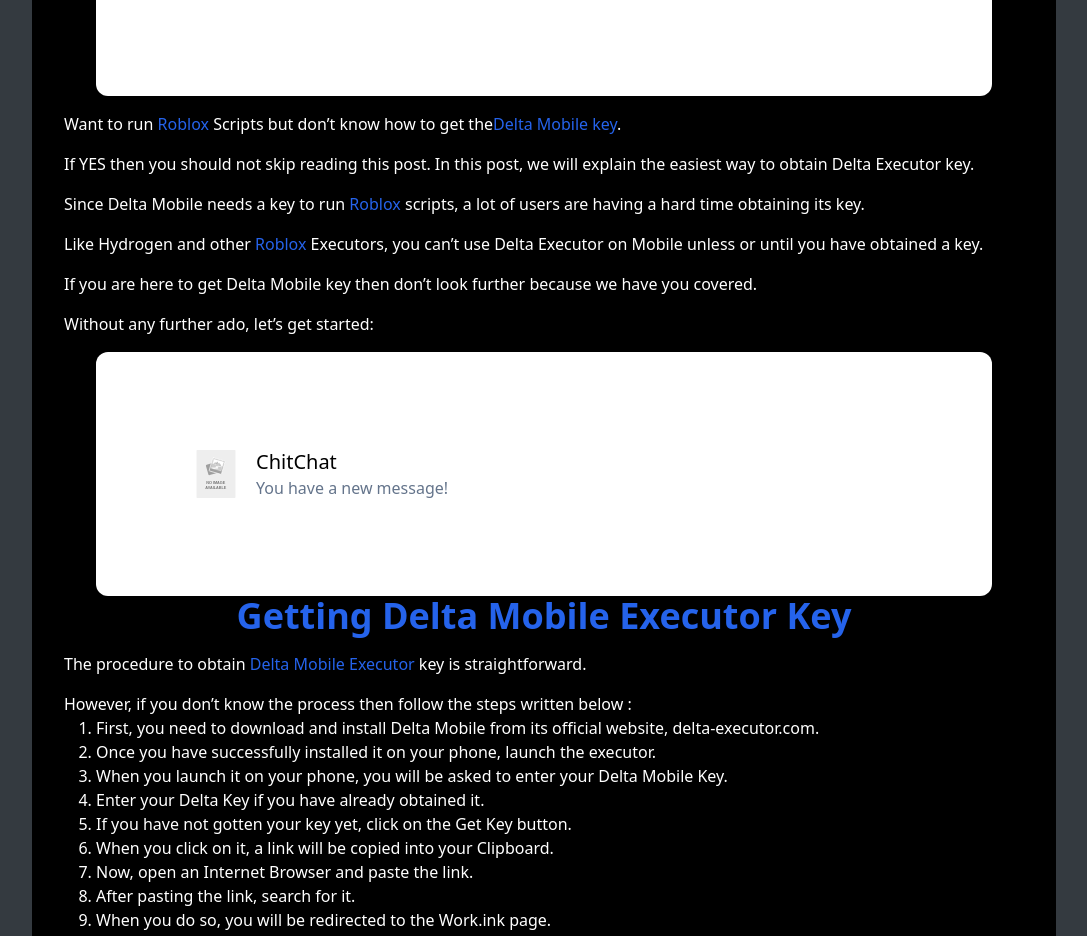
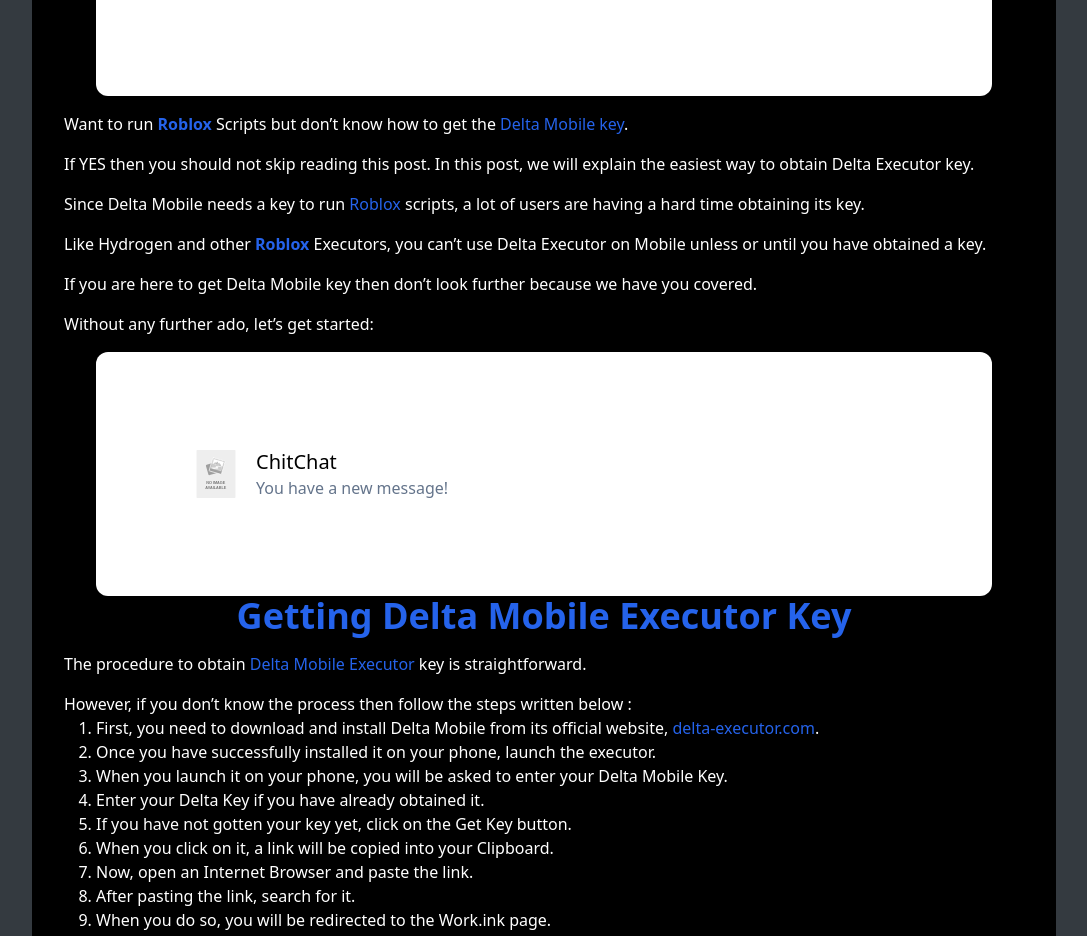
Before and after one commit to anil9450/delta_executor_demo, a Next.js app: page /key in a window 1280 px wide. Shown: the part 388-1324 px from the top of the page, without its empty margins (96-1183 px from the left). Built offline with nearby package versions, Linux system fonts and the light colour scheme.

Commit message:
28-06-2024 updated code for build

```diff
--- a/package.json
+++ b/package.json
@@ -9,6 +9,7 @@
     "lint": "next lint"
   },
   "dependencies": {
+    "@fortawesome/react-fontawesome": "^0.2.2",
     "date-fns": "^3.6.0",
     "moment": "^2.30.1",
     "next": "14.2.3",
--- a/src/app/blog/[slug]/page.jsx
+++ b/src/app/blog/[slug]/page.jsx
@@ -9,7 +9,7 @@
     const post = await getDataone(params.slug);
     return (
         <div className="bg-black">
-            <div className="ml-8 mr-8 text-justify mb-2">
+            <div className="ml-8 mr-8 text-justify mb-2 mt-4">
                 <div className="text-blue-600 text-4xl font-bold" dangerouslySetInnerHTML={{ __html: post[0]['title']['rendered'] }} />
                 <div className="text-white" dangerouslySetInnerHTML={{ __html: post[0]['content']['rendered'] }} />
             </div>
--- a/src/app/key/page.tsx
+++ b/src/app/key/page.tsx
@@ -38,11 +38,11 @@
 
         <p className="text-white mt-4">
           Want to run{" "}
-          <Link className="text-blue-600" href="">
+          <Link className="text-blue-600 font-bold" href="#">
             Roblox
           </Link>{" "}
-          Scripts but don’t know how to get the
-          <Link className="text-blue-600" href="">
+          Scripts but don’t know how to get the{" "}
+          <Link className="text-blue-600" href="#">
             Delta Mobile key
           </Link>
           .
@@ -55,7 +55,7 @@
 
         <p className="text-white mt-4">
           Since Delta Mobile needs a key to run{" "}
-          <a className="text-blue-600" href="">
+          <a className="text-blue-600" href="https://www.roblox.com/">
             Roblox
           </a>{" "}
           scripts, a lot of users are having a hard time obtaining its key.
@@ -63,7 +63,7 @@
 
         <p className="text-white mt-4">
           Like Hydrogen and other{" "}
-          <Link className="text-blue-600" href="">
+          <Link className="text-blue-600 font-bold" href="#">
             Roblox
           </Link>{" "}
           Executors, you can’t use Delta Executor on Mobile unless or until you
@@ -90,7 +90,7 @@
 
           <p className="text-white mt-4">
             The procedure to obtain{" "}
-            <Link className="text-blue-600" href="">
+            <Link className="text-blue-600" href="/">
               Delta Mobile Executor
             </Link>{" "}
             key is straightforward.
@@ -103,7 +103,11 @@
           <ul className="list-decimal text-white ml-8">
             <li>
               First, you need to download and install Delta Mobile from its
-              official website, delta-executor.com.
+              official website,{" "}
+              <Link className="text-blue-600" href="/">
+                delta-executor.com
+              </Link>
+              .
             </li>
             <li>
               Once you have successfully installed it on your phone, launch the
```
Also changed, not shown: 1 other file (tests, documents, lock files or other folders).
